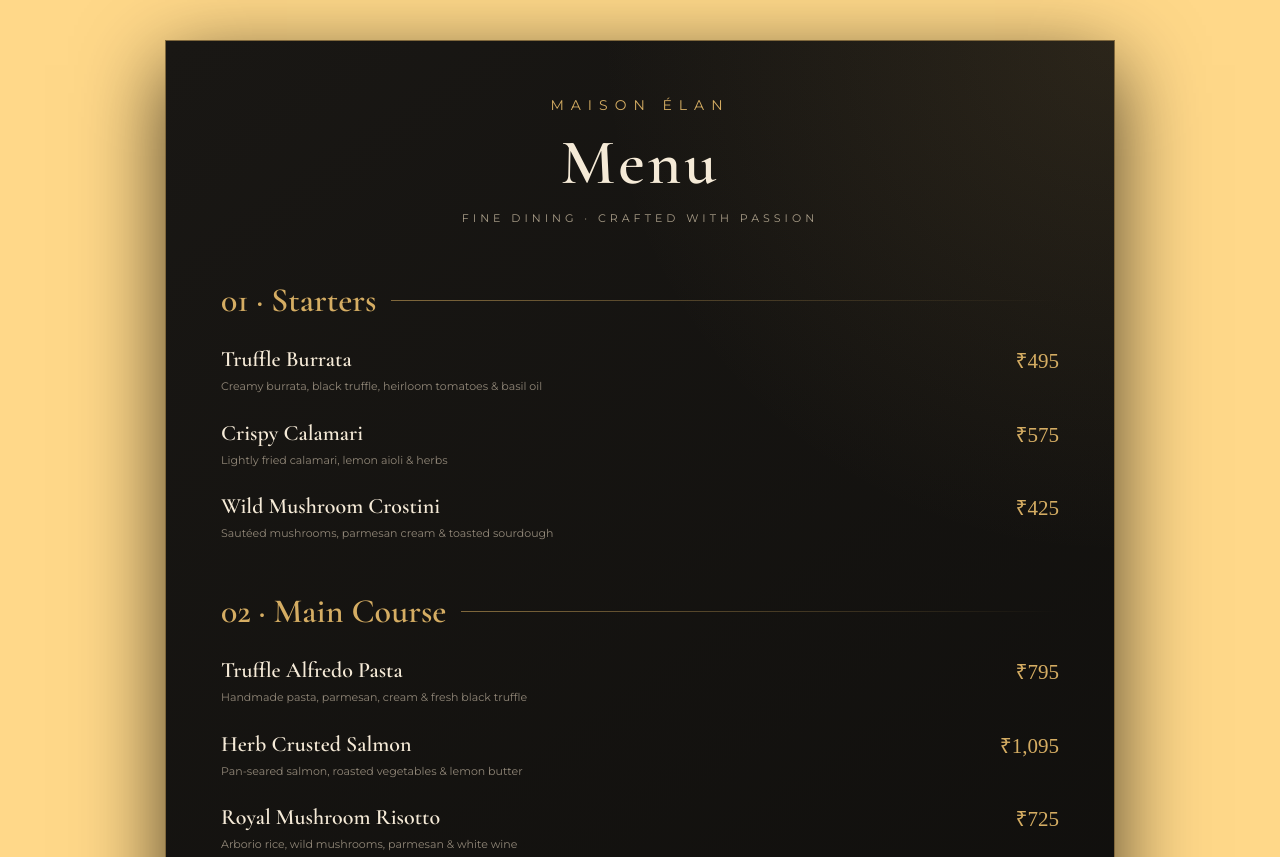
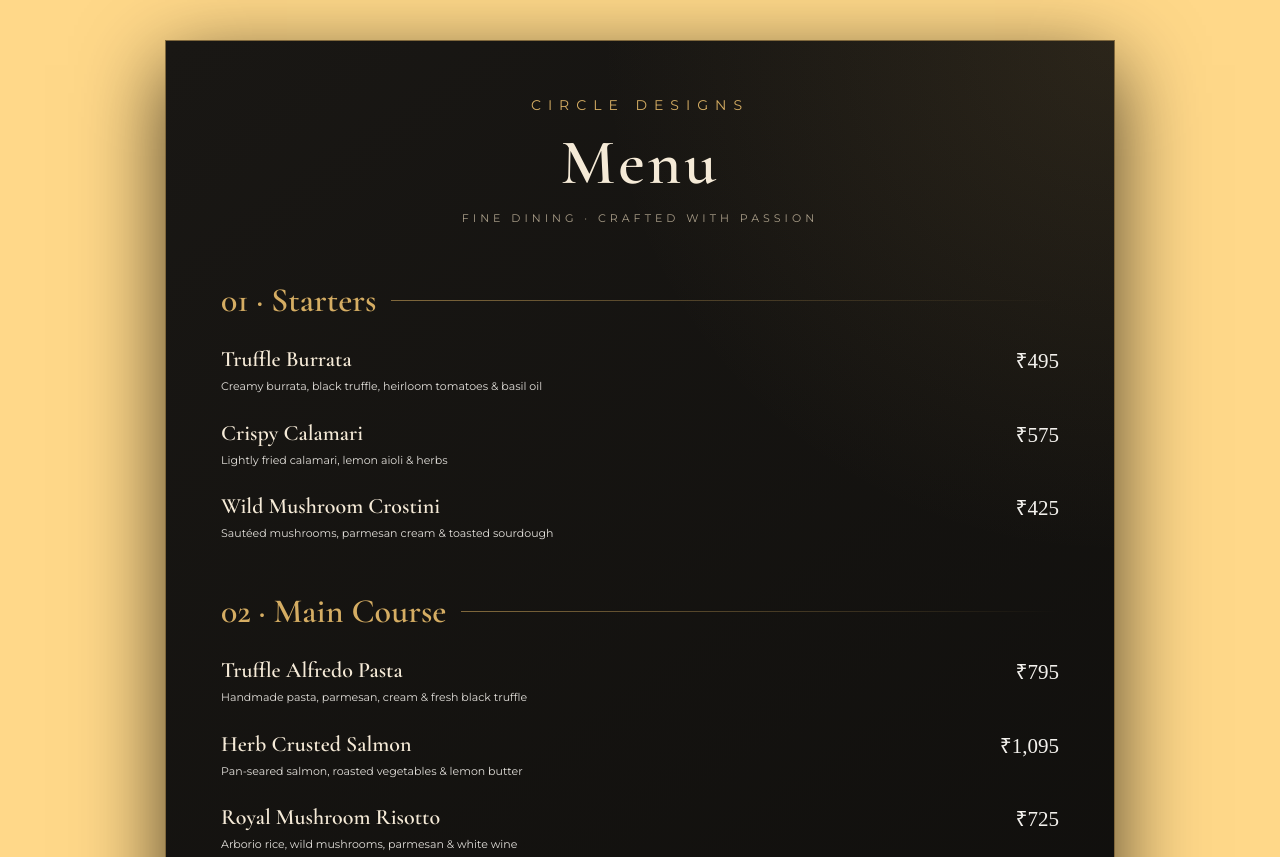
Before and after one commit to testingcircle25-ui/learn, a plain HTML site: page index.html in a window 1280 px wide. Shown: the top 857 px of the page. Drawn offline with nearby package versions, Linux system fonts and the light colour scheme.

Commit message:
branch created

```diff
--- a/index.html
+++ b/index.html
@@ -98,7 +98,7 @@ body {
 }
 
 .description {
-    color: #918778;
+    color: #e2dfda;
     font-size: 11px;
     line-height: 1.7;
     margin-top: 5px;
@@ -106,7 +106,7 @@ body {
 }
 
 .price {
-    color: #d5ad63;
+    color: #f3f1ed;
     font-family: 'popins', serif;
     font-size: 21px;
     font-weight: 400;
@@ -148,7 +148,7 @@ body {
 <div class="menu">
 
     <div class="header">
-        <div class="logo">Maison Élan</div>
+        <div class="logo">Circle Designs</div>
         <h1>Menu</h1>
         <p>Fine Dining · Crafted With Passion</p>
     </div>
```
